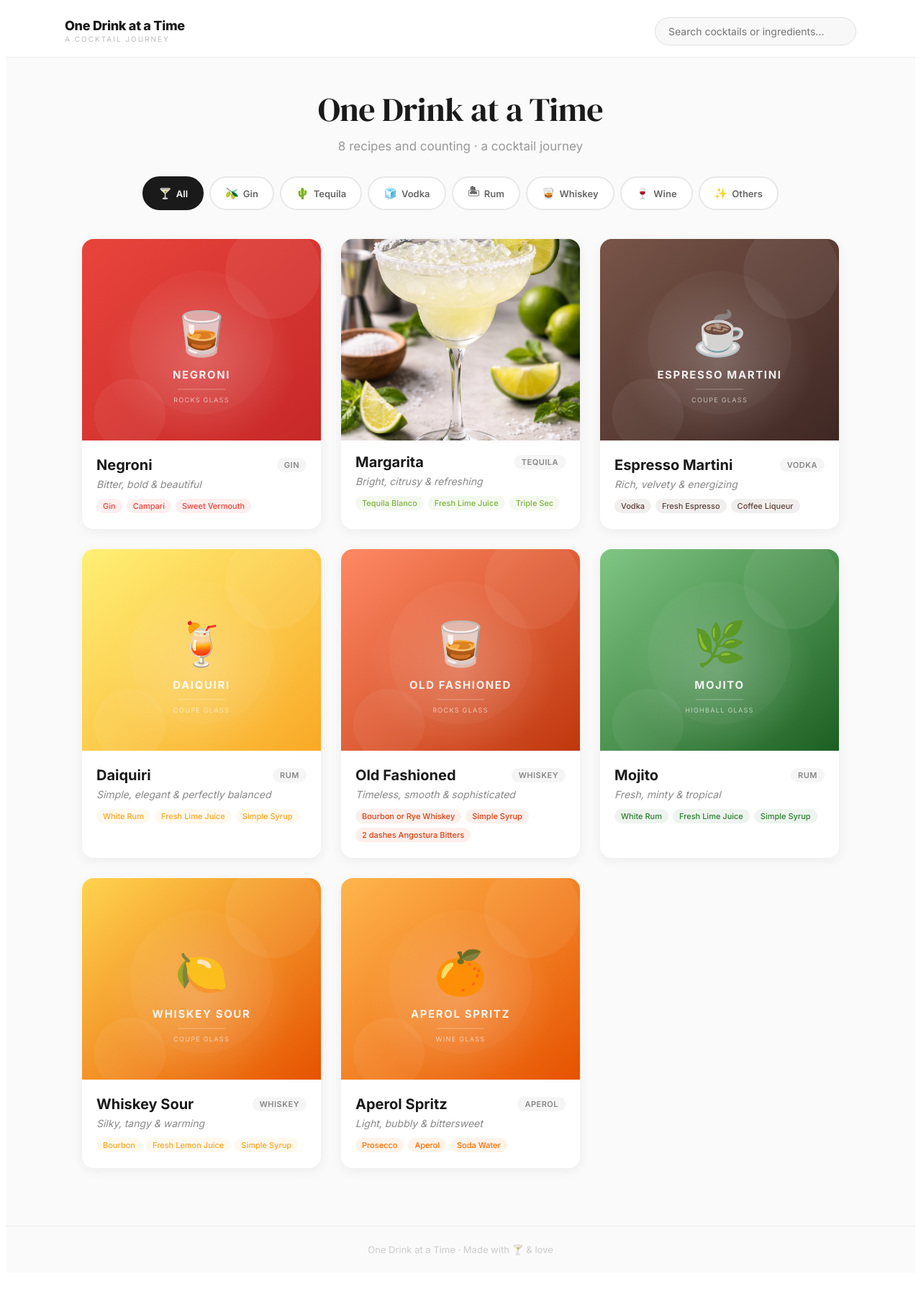
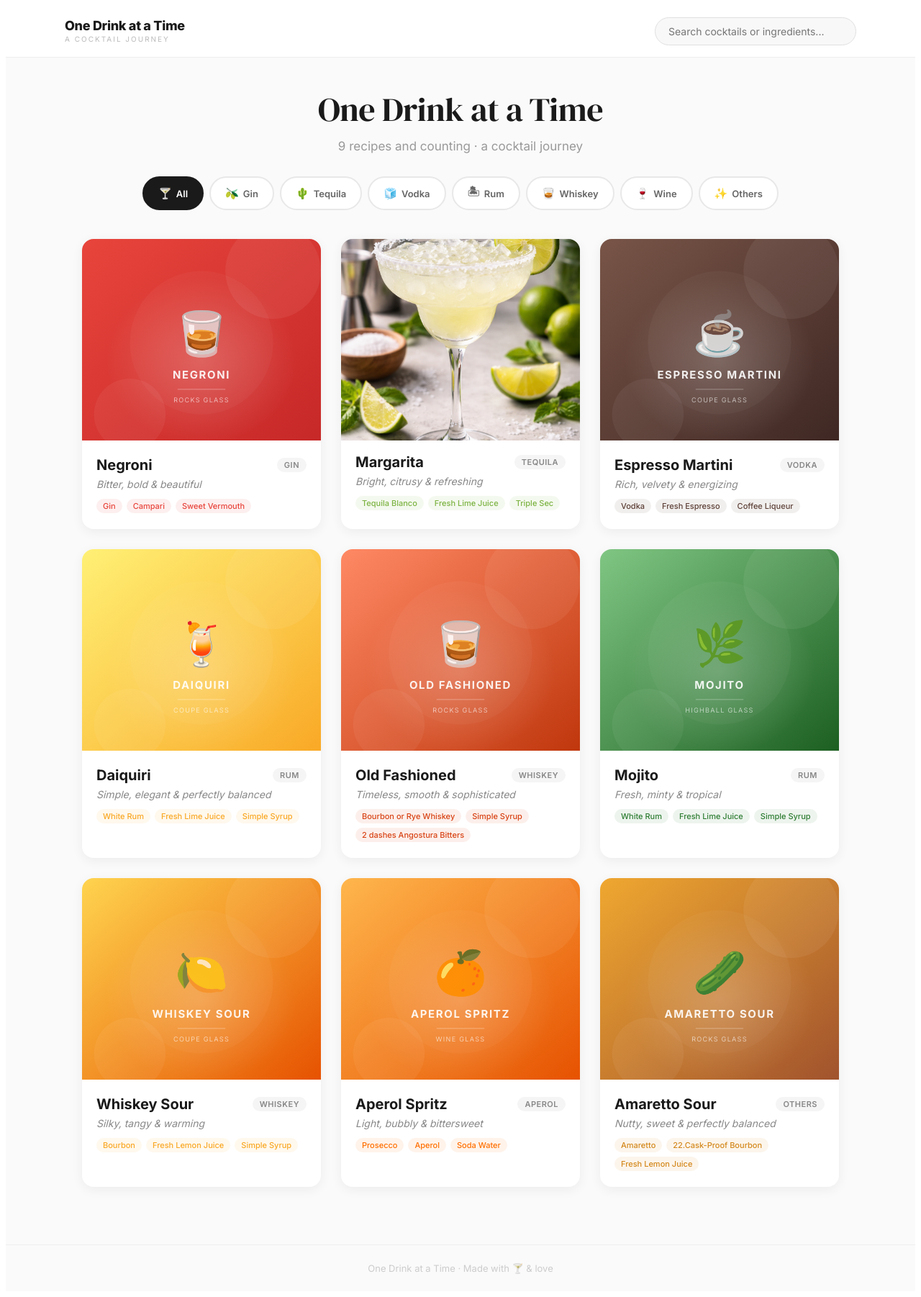
Before and after one commit to arkadi92/one-drink-at-a-time, a React (Vite) app: page / in a window 1280 px wide. Shown: the whole page at 72% size. Before the commit the page ends 1776 px from the top, so only its background shows below. Built offline with nearby package versions, Linux system fonts and the light colour scheme.

Commit message:
add amaretto sour

```diff
--- a/src/App.jsx
+++ b/src/App.jsx
@@ -105,6 +105,19 @@ const cocktails = [
     color: "#FF6F00",
     gradient: ["#FFB74D", "#E65100"],
     emoji: "\u{1F34A}",
+  },
+  {
+    id: 9,
+    name: "Amaretto Sour",
+    tagline: "Nutty, sweet & perfectly balanced",
+    spirit: "Others",
+    ingredients: ["45ml Amaretto", "22.5ml Cask-Proof Bourbon", "30ml Fresh Lemon Juice", "7ml Simple Syrup", "One Egg White"],
+    garnish: "Luxardo cherry, orange peel",
+    glass: "Rocks glass",
+    method: "Add all ingredients to a shaker without ice. Dry shake vigorously for 10 seconds to emulsify the egg white. Add ice and shake hard for another 15 seconds. Double strain into a rocks glass over a large ice cube. Garnish with a Luxardo cherry and an expressed orange peel.",
+    color: "#D4881C",
+    gradient: ["#F0A830", "#A0522D"],
+    emoji: "\u{1F952}",
   },
 ];
 
```
